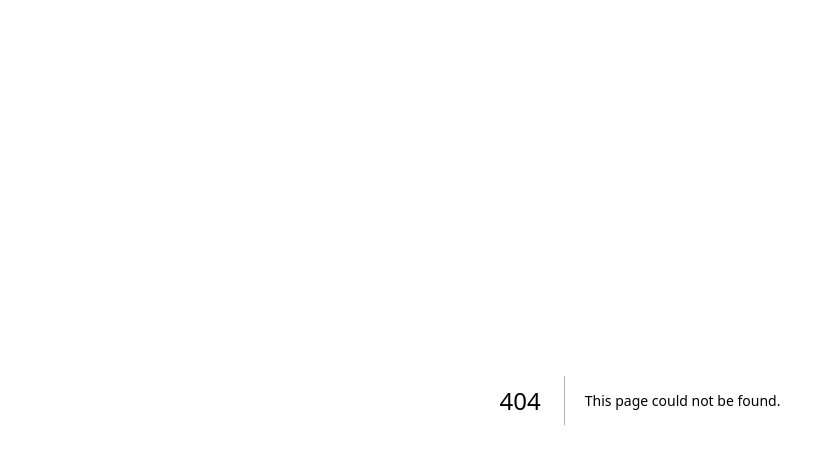
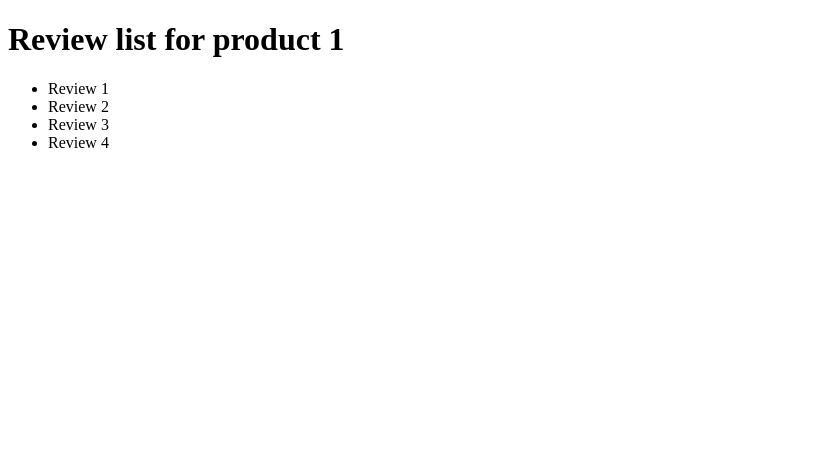
Before and after one commit to aryan68125/nextjs, a Next.js app in the folder routing-demo/: page /product/1/reviews in a window 1280 px wide. Before the commit this address had no page. Shown: the top 464 px of the page, without its empty margins (0-835 px from the left). Built offline with nearby package versions, Linux system fonts and the light colour scheme.

Commit message:
implemented a route that lists all the reviews for a particular product

```diff
--- /dev/null
+++ b/routing-demo/src/app/product/[productid]/reviews/page.tsx
@@ -0,0 +1,14 @@
+export default async function review_list({params} : {params : Promise<{productid:bigint}>}){
+    const productid = (await params).productid
+    return (
+        <>
+        <h1>Review list for product {productid}</h1>
+        <ul>
+            <li>Review 1</li>
+            <li>Review 2</li>
+            <li>Review 3</li>
+            <li>Review 4</li>
+        </ul>
+        </>
+    )
+}
```
